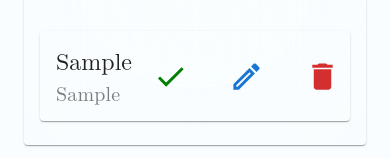
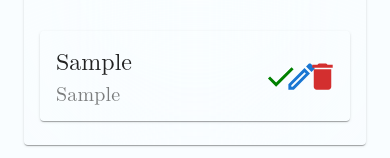
Before and after one commit to mohamedzouari01/to_do_list_react_app, a React (Create React App) app: page / in a window 390 px wide. Both pictures are taken after typing "Sample", "Sample" into the empty fields and a click on the button "ADD TASK". Shown: the part 592-750 px from the top of the page. Built offline with nearby package versions, Linux system fonts and the light colour scheme.

Commit message:
manage some style

```diff
--- a/src/App.css
+++ b/src/App.css
@@ -106,7 +106,7 @@
     position: absolute !important;
     top: 37px !important;
     right: 20px;
-    gap: 10px;
+    gap: 10px !important;
   }
 }
 
@@ -119,6 +119,10 @@
   .buttonTog {
     font-size: 11px !important;
   }
+
+  .actionButtons {
+    gap: 5px !important;
+  }
 }
 
 button.MuiButtonBase-root.MuiButton-root.MuiButton-contained.MuiButton-sizeMedium.MuiButton-colorPrimary.buttonAdd.css-11p8w26-MuiButtonBase-root-MuiButton-root {
```
